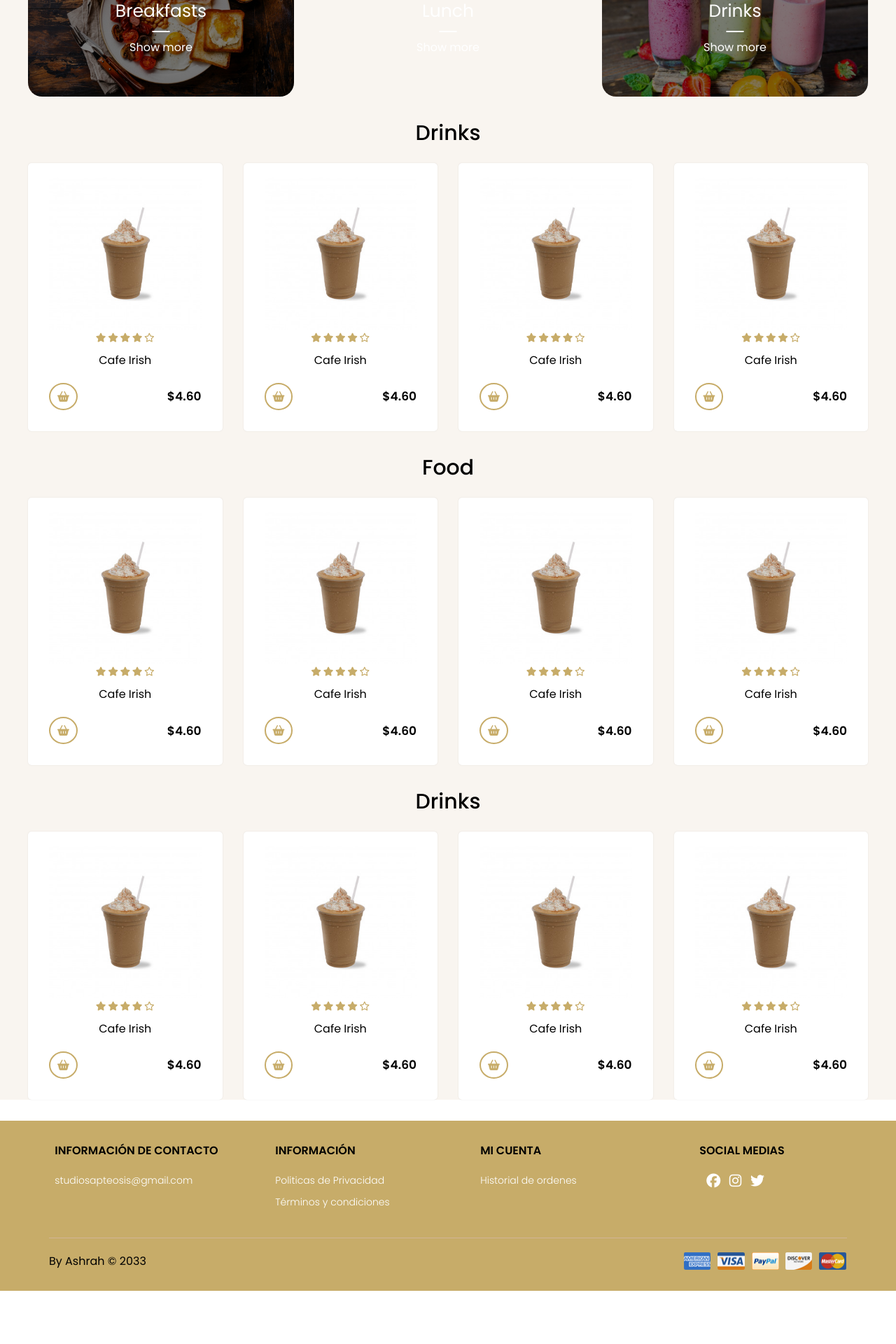
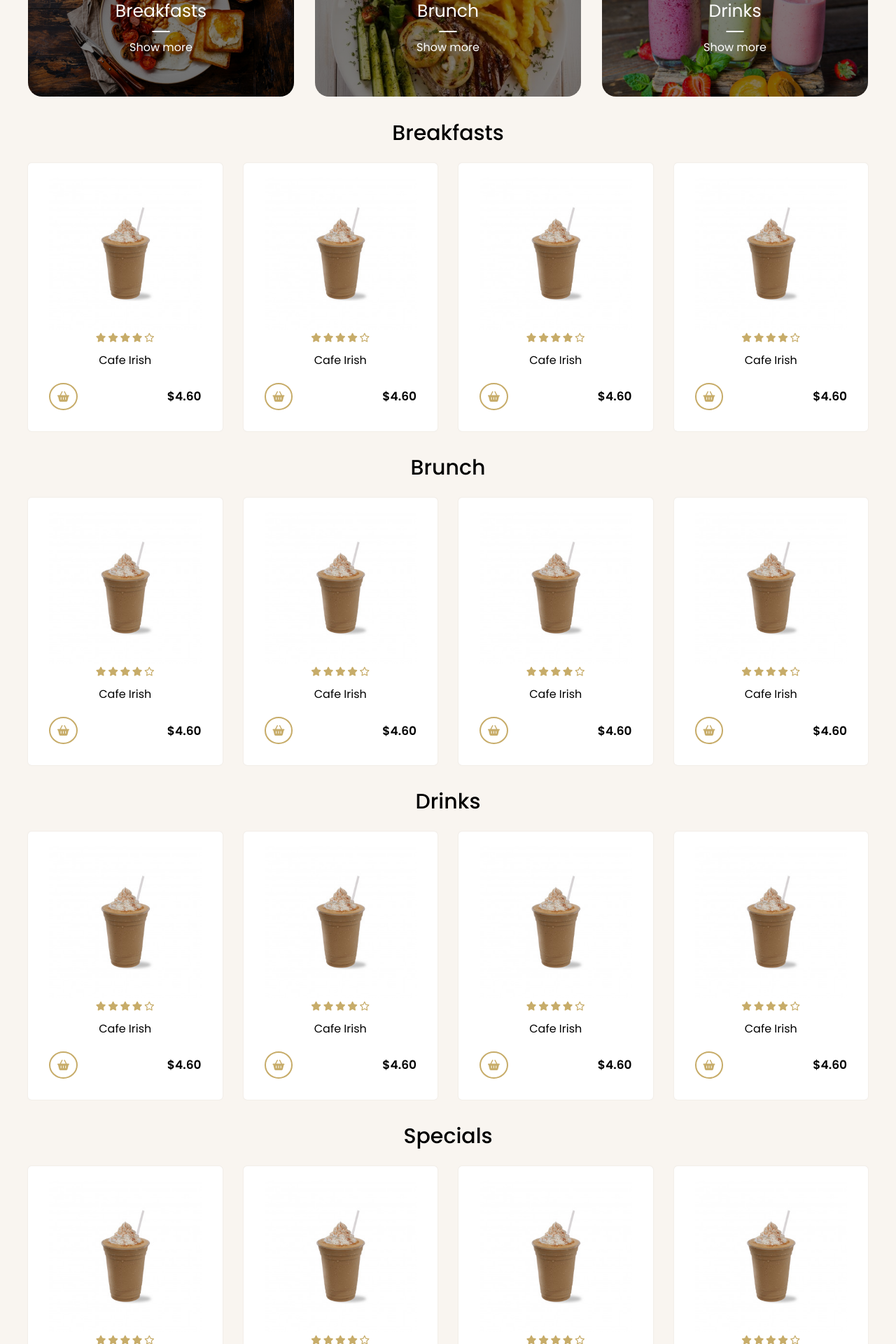
Before and after one commit to Ashrahx/Brekki-project, a PHP site: page /main.php in a window 1280 px wide. Shown: the part 920-2840 px from the top of the page at 70% size. Before the commit the page ends 2764 px from the top, so only its background shows below. Run offline with PHP 8.4, Linux system fonts and the light colour scheme; the visitor is signed in with stand-in values (Sample User, id 1); some libraries are stand-ins or nearby versions.

Commit message:
Added button and fixed things

```diff
--- a/css/main.css
+++ b/css/main.css
@@ -681,6 +681,15 @@ html {
 }
 
 
+/* SUBMIT */
+.addToCart{
+	display: block;
+	margin: 30px auto 30px auto;
+	padding: 1rem;
+	font-size: 3rem;
+}
+
+
 /* FOOTER */
 
 
--- a/main.php
+++ b/main.php
@@ -1,10 +1,10 @@
 <?php
-session_start();
+	session_start();
 
-if (!isset($_SESSION['username'])) {
-	header('Location: ./login/login.html');
-	exit();
-}
+	if (!isset($_SESSION['username'])) {
+		header('Location: ./login/login.html');
+		exit();
+	}
 ?>
 
 <!DOCTYPE html>
@@ -88,23 +88,283 @@ if (!isset($_SESSION['username'])) {
 			<div class="container-categories">
 				<div class="card-category category-break">
 					<p>Breakfasts</p>
-					<span><a href="#best">Show more</a></span>
+					<span><a href="#breakfasts">Show more</a></span>
 				</div>
-				<div class="card-category category-lunch">
-					<p>Lunch</p>
-					<span><a href="#best">Show more</a></span>
+				<div class="card-category category-brunch">
+					<p>Brunch</p>
+					<span><a href="#brunch">Show more</a></span>
 				</div>
 				<div class="card-category category-drink">
 					<p>Drinks</p>
-					<span><a href="#best">Show more</a></span>
+					<span><a href="#drinks">Show more</a></span>
 				</div>
 			</div>
 		</section>
 
 			<form method="POST" action="" >
+				<!--Breakfasts-->
+				<section class="container top-products">
+					<h1 class="heading-1" id="breakfasts">Breakfasts</h1>
+					<div class="container-products">
+						<!--Breakfast 1-->
+						<div class="card-product">
+							<div class="container-img">
+								<img src="img/cafe-irish.jpg" alt="Cafe Irish" />
+								<div class="button-group">
+									<span>
+										<i class="fa-regular fa-eye"></i>
+									</span>
+									<span>
+										<i class="fa-regular fa-heart"></i>
+									</span>
+									<span>
+										<i class="fa-solid fa-code-compare"></i>
+									</span>
+								</div>
+							</div>
+							<div class="content-card-product">
+								<div class="stars">
+									<i class="fa-solid fa-star"></i>
+									<i class="fa-solid fa-star"></i>
+									<i class="fa-solid fa-star"></i>
+									<i class="fa-solid fa-star"></i>
+									<i class="fa-regular fa-star"></i>
+								</div>
+								<h3>Cafe Irish</h3>
+								<span class="add-cart">
+									<i class="fa-solid fa-basket-shopping"></i>
+								</span>
+								<p class="price">$4.60</p>
+							</div>
+						</div>
+						<!--Breakfast 2-->
+						<div class="card-product">
+							<div class="container-img">
+								<img src="img/cafe-irish.jpg" alt="Cafe Irish" />
+								<div class="button-group">
+									<span>
+										<i class="fa-regular fa-eye"></i>
+									</span>
+									<span>
+										<i class="fa-regular fa-heart"></i>
+									</span>
+									<span>
+										<i class="fa-solid fa-code-compare"></i>
+									</span>
+								</div>
+							</div>
+							<div class="content-card-product">
+								<div class="stars">
+									<i class="fa-solid fa-star"></i>
+									<i class="fa-solid fa-star"></i>
+									<i class="fa-solid fa-star"></i>
+									<i class="fa-solid fa-star"></i>
+									<i class="fa-regular fa-star"></i>
+								</div>
+								<h3>Cafe Irish</h3>
+								<span class="add-cart">
+									<i class="fa-solid fa-basket-shopping"></i>
+								</span>
+								<p class="price">$4.60</p>
+							</div>
+						</div>
+						<!--Breakfast 3-->
+						<div class="card-product">
+							<div class="container-img">
+								<img src="img/cafe-irish.jpg" alt="Cafe Irish" />
+								<div class="button-group">
+									<span>
+										<i class="fa-regular fa-eye"></i>
+									</span>
+									<span>
+										<i class="fa-regular fa-heart"></i>
+									</span>
+									<span>
+										<i class="fa-solid fa-code-compare"></i>
+									</span>
+								</div>
+							</div>
+							<div class="content-card-product">
+								<div class="stars">
+									<i class="fa-solid fa-star"></i>
+									<i class="fa-solid fa-star"></i>
+									<i class="fa-solid fa-star"></i>
+									<i class="fa-solid fa-star"></i>
+									<i class="fa-regular fa-star"></i>
+								</div>
+								<h3>Cafe Irish</h3>
+								<span class="add-cart">
+									<i class="fa-solid fa-basket-shopping"></i>
+								</span>
+								<p class="price">$4.60</p>
+							</div>
+						</div>
+						<!--Breakfast 4-->
+						<div class="card-product">
+							<div class="container-img">
+								<img src="img/cafe-irish.jpg" alt="Cafe Irish" />
+								<div class="button-group">
+									<span>
+										<i class="fa-regular fa-eye"></i>
+									</span>
+									<span>
+										<i class="fa-regular fa-heart"></i>
+									</span>
+									<span>
+										<i class="fa-solid fa-code-compare"></i>
+									</span>
+								</div>
+							</div>
+							<div class="content-card-product">
+								<div class="stars">
+									<i class="fa-solid fa-star"></i>
+									<i class="fa-solid fa-star"></i>
+									<i class="fa-solid fa-star"></i>
+									<i class="fa-solid fa-star"></i>
+									<i class="fa-regular fa-star"></i>
+								</div>
+								<h3>Cafe Irish</h3>
+								<span class="add-cart">
+									<i class="fa-solid fa-basket-shopping"></i>
+								</span>
+								<p class="price">$4.60</p>
+							</div>
+						</div>
+					</div>
+				</section>
+				<!--Brunch-->
+				<section class="container top-products">
+					<h1 class="heading-1" id="brunch">Brunch</h1>
+					<div class="container-products">
+						<!--Brunch 1-->
+						<div class="card-product">
+							<div class="container-img">
+								<img src="img/cafe-irish.jpg" alt="Cafe Irish" />
+								<div class="button-group">
+									<span>
+										<i class="fa-regular fa-eye"></i>
+									</span>
+									<span>
+										<i class="fa-regular fa-heart"></i>
+									</span>
+									<span>
+										<i class="fa-solid fa-code-compare"></i>
+									</span>
+								</div>
+							</div>
+							<div class="content-card-product">
+								<div class="stars">
+									<i class="fa-solid fa-star"></i>
+									<i class="fa-solid fa-star"></i>
+									<i class="fa-solid fa-star"></i>
+									<i class="fa-solid fa-star"></i>
+									<i class="fa-regular fa-star"></i>
+								</div>
+								<h3>Cafe Irish</h3>
+								<span class="add-cart">
+									<i class="fa-solid fa-basket-shopping"></i>
+								</span>
+								<p class="price">$4.60</p>
+							</div>
+						</div>
+						<!--Brunch 2-->
+						<div class="card-product">
+							<div class="container-img">
+								<img src="img/cafe-irish.jpg" alt="Cafe Irish" />
+								<div class="button-group">
+									<span>
+										<i class="fa-regular fa-eye"></i>
+									</span>
+									<span>
+										<i class="fa-regular fa-heart"></i>
+									</span>
+									<span>
+										<i class="fa-solid fa-code-compare"></i>
+									</span>
+								</div>
+							</div>
+							<div class="content-card-product">
+								<div class="stars">
+									<i class="fa-solid fa-star"></i>
+									<i class="fa-solid fa-star"></i>
+									<i class="fa-solid fa-star"></i>
+									<i class="fa-solid fa-star"></i>
+									<i class="fa-regular fa-star"></i>
+								</div>
+								<h3>Cafe Irish</h3>
+								<span class="add-cart" >
+									<i class="fa-solid fa-basket-shopping"></i>
+								</span>
+								<p class="price">$4.60</p>
+							</div>
+						</div>
+						<!--Brunch 3-->
+						<div class="card-product">
+							<div class="container-img">
+								<img src="img/cafe-irish.jpg" alt="Cafe Irish" />
+								<div class="button-group">
+									<span>
+										<i class="fa-regular fa-eye"></i>
+									</span>
+									<span>
+										<i class="fa-regular fa-heart"></i>
+									</span>
+									<span>
+										<i class="fa-solid fa-code-compare"></i>
+									</span>
+								</div>
+							</div>
+							<div class="content-card-product">
+								<div class="stars">
+									<i class="fa-solid fa-star"></i>
+									<i class="fa-solid fa-star"></i>
+									<i class="fa-solid fa-star"></i>
+									<i class="fa-solid fa-star"></i>
+									<i class="fa-regular fa-star"></i>
+								</div>
+								<h3>Cafe Irish</h3>
+								<span class="add-cart">
+									<i class="fa-solid fa-basket-shopping"></i>
+								</span>
+								<p class="price">$4.60</p>
+							</div>
+						</div>
+						<!--Brunch 4-->
+						<div class="card-product">
+							<div class="container-img">
+								<img src="img/cafe-irish.jpg" alt="Cafe Irish" />
+								<div class="button-group">
+									<span>
+										<i class="fa-regular fa-eye"></i>
+									</span>
+									<span>
+										<i class="fa-regular fa-heart"></i>
+									</span>
+									<span>
+										<i class="fa-solid fa-code-compare"></i>
+									</span>
+								</div>
+							</div>
+							<div class="content-card-product">
+								<div class="stars">
+									<i class="fa-solid fa-star"></i>
+									<i class="fa-solid fa-star"></i>
+									<i class="fa-solid fa-star"></i>
+									<i class="fa-solid fa-star"></i>
+									<i class="fa-regular fa-star"></i>
+								</div>
+								<h3>Cafe Irish</h3>
+								<span class="add-cart">
+									<i class="fa-solid fa-basket-shopping"></i>
+								</span>
+								<p class="price">$4.60</p>
+							</div>
+						</div>
+					</div>
+				</section>
 				<!--Drinks-->
 				<section class="container top-products">
-					<h1 class="heading-1" id="product">Drinks</h1>
+					<h1 class="heading-1" id="drinks">Drinks</h1>
 					<div class="container-products">
 						<!--Drink 1-->
 						<div class="card-product">
@@ -232,139 +492,9 @@ if (!isset($_SESSION['username'])) {
 						</div>
 					</div>
 				</section>
-				<!--Food-->
-				<section class="container top-products">
-					<h1 class="heading-1" id="product">Food</h1>
-					<div class="container-products">
-						<!--Food 1-->
-						<div class="card-product">
-							<div class="container-img">
-								<img src="img/cafe-irish.jpg" alt="Cafe Irish" />
-								<div class="button-group">
-									<span>
-										<i class="fa-regular fa-eye"></i>
-									</span>
-									<span>
-										<i class="fa-regular fa-heart"></i>
-									</span>
-									<span>
-										<i class="fa-solid fa-code-compare"></i>
-									</span>
-								</div>
-							</div>
-							<div class="content-card-product">
-								<div class="stars">
-									<i class="fa-solid fa-star"></i>
-									<i class="fa-solid fa-star"></i>
-									<i class="fa-solid fa-star"></i>
-									<i class="fa-solid fa-star"></i>
-									<i class="fa-regular fa-star"></i>
-								</div>
-								<h3>Cafe Irish</h3>
-								<span class="add-cart">
-									<i class="fa-solid fa-basket-shopping"></i>
-								</span>
-								<p class="price">$4.60</p>
-							</div>
-						</div>
-						<!--Food 2-->
-						<div class="card-product">
-							<div class="container-img">
-								<img src="img/cafe-irish.jpg" alt="Cafe Irish" />
-								<div class="button-group">
-									<span>
-										<i class="fa-regular fa-eye"></i>
-									</span>
-									<span>
-										<i class="fa-regular fa-heart"></i>
-									</span>
-									<span>
-										<i class="fa-solid fa-code-compare"></i>
-									</span>
-								</div>
-							</div>
-							<div class="content-card-product">
-								<div class="stars">
-									<i class="fa-solid fa-star"></i>
-									<i class="fa-solid fa-star"></i>
-									<i class="fa-solid fa-star"></i>
-									<i class="fa-solid fa-star"></i>
-									<i class="fa-regular fa-star"></i>
-								</div>
-								<h3>Cafe Irish</h3>
-								<span class="add-cart">
-									<i class="fa-solid fa-basket-shopping"></i>
-								</span>
-								<p class="price">$4.60</p>
-							</div>
-						</div>
-						<!--Food 3-->
-						<div class="card-product">
-							<div class="container-img">
-								<img src="img/cafe-irish.jpg" alt="Cafe Irish" />
-								<div class="button-group">
-									<span>
-										<i class="fa-regular fa-eye"></i>
-									</span>
-									<span>
-										<i class="fa-regular fa-heart"></i>
-									</span>
-									<span>
-										<i class="fa-solid fa-code-compare"></i>
-									</span>
-								</div>
-							</div>
-							<div class="content-card-product">
-								<div class="stars">
-									<i class="fa-solid fa-star"></i>
-									<i class="fa-solid fa-star"></i>
-									<i class="fa-solid fa-star"></i>
-									<i class="fa-solid fa-star"></i>
-									<i class="fa-regular fa-star"></i>
-								</div>
-								<h3>Cafe Irish</h3>
-								<span class="add-cart">
-									<i class="fa-solid fa-basket-shopping"></i>
-								</span>
-								<p class="price">$4.60</p>
-							</div>
-						</div>
-						<!--Food 4-->
-						<div class="card-product">
-							<div class="container-img">
-								<img src="img/cafe-irish.jpg" alt="Cafe Irish" />
-								<div class="button-group">
-									<span>
-										<i class="fa-regular fa-eye"></i>
-									</span>
-									<span>
-										<i class="fa-regular fa-heart"></i>
-									</span>
-									<span>
-										<i class="fa-solid fa-code-compare"></i>
-									</span>
-								</div>
-							</div>
-							<div class="content-card-product">
-								<div class="stars">
-									<i class="fa-solid fa-star"></i>
-									<i class="fa-solid fa-star"></i>
-									<i class="fa-solid fa-star"></i>
-									<i class="fa-solid fa-star"></i>
-									<i class="fa-regular fa-star"></i>
-								</div>
-								<h3>Cafe Irish</h3>
-								<span class="add-cart">
-									<i class="fa-solid fa-basket-shopping"></i>
-								</span>
-								<p class="price">$4.60</p>
-							</div>
-						</div>
-					</div>
-				</section>
 				<!--Specials-->
 				<section class="container top-products">
-					<h1 class="heading-1" id="product">Drinks</h1>
+					<h1 class="heading-1" id="product">Specials</h1>
 					<div class="container-products">
 						<!--Special 1-->
 						<div class="card-product">
@@ -453,7 +583,7 @@ if (!isset($_SESSION['username'])) {
 									<i class="fa-regular fa-star"></i>
 								</div>
 								<h3>Cafe Irish</h3>
-								<span class="add-cart">
+								<span class="add-cart"  onclick="prompt()">
 									<i class="fa-solid fa-basket-shopping"></i>
 								</span>
 								<p class="price">$4.60</p>
@@ -484,7 +614,7 @@ if (!isset($_SESSION['username'])) {
 									<i class="fa-regular fa-star"></i>
 								</div>
 								<h3>Cafe Irish</h3>
-								<span class="add-cart">
+								<span class="add-cart"  onclick="prompt()">
 									<i class="fa-solid fa-basket-shopping"></i>
 								</span>
 								<p class="price">$4.60</p>
@@ -492,8 +622,8 @@ if (!isset($_SESSION['username'])) {
 						</div>
 					</div>
 				</section>
+				<input type="submit" name="ok" value="Make order" class="addToCart">
 			</form>
-
 
 		</section>
 	</main>
@@ -541,5 +671,10 @@ if (!isset($_SESSION['username'])) {
 		</div>
 	</footer>
 </body>
+</html>
 
-</html>
+<script>
+	prompt(){
+		alert("Hola");
+	}
+</script>
```
